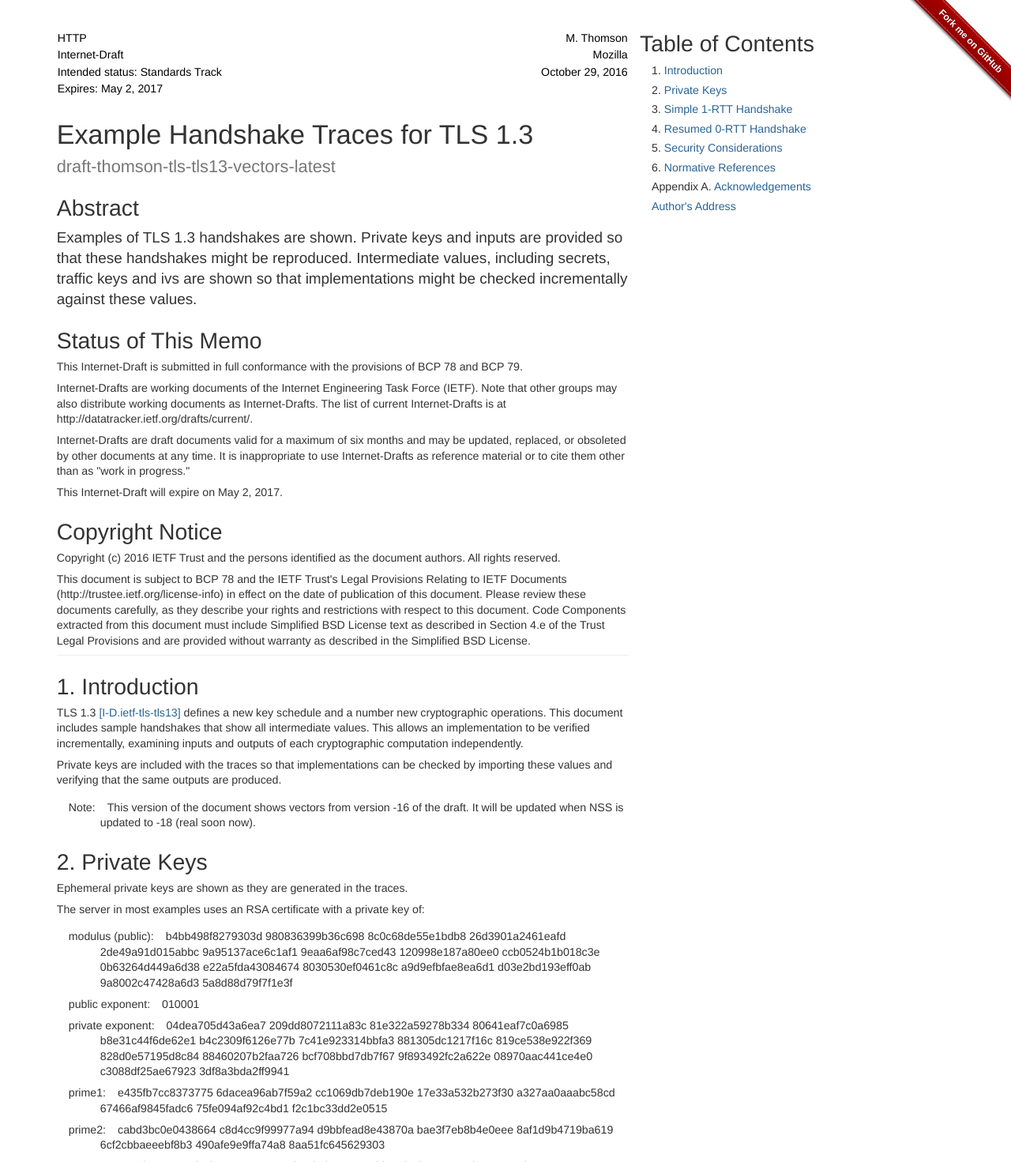
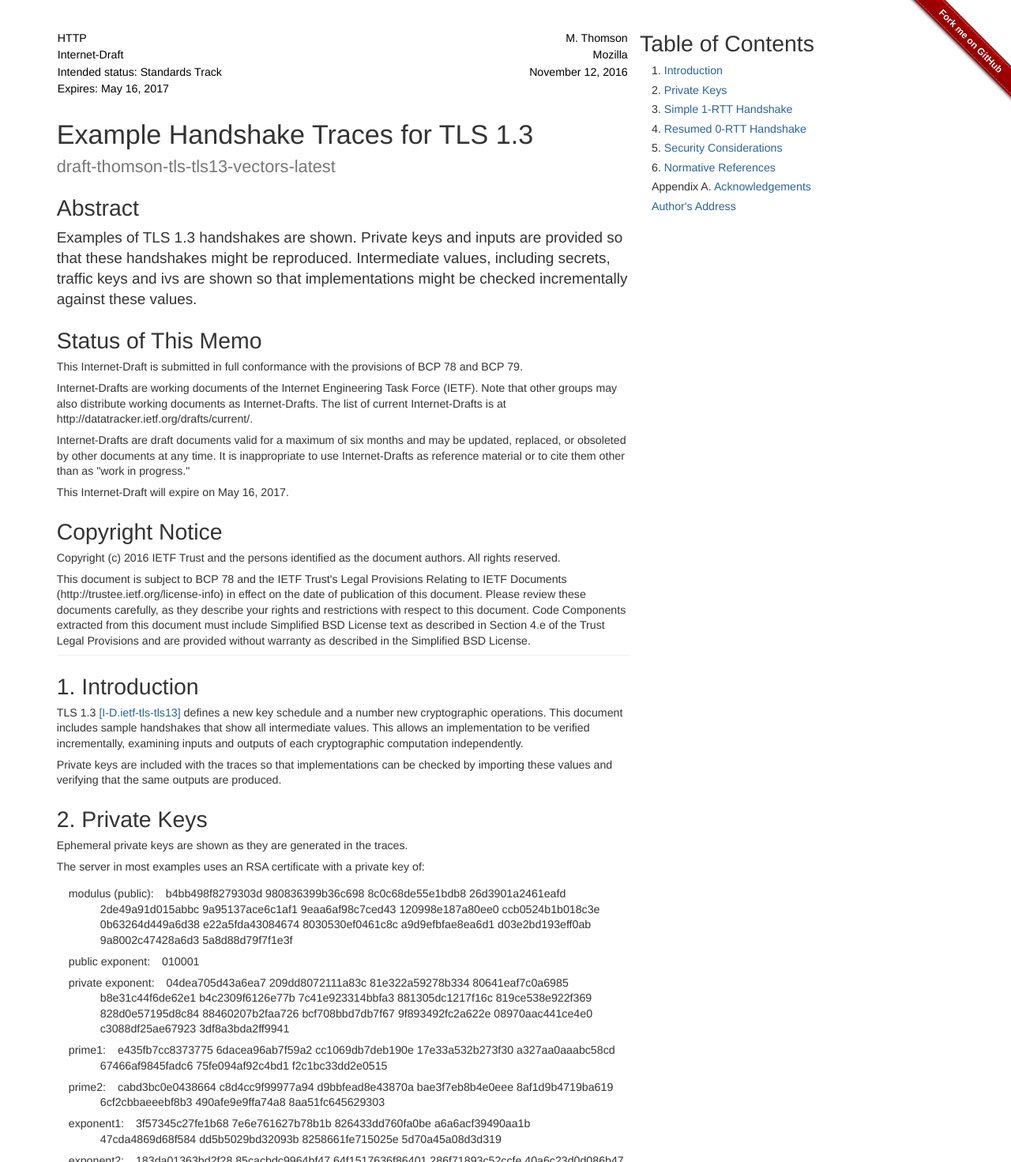
Before and after one commit to tlswg/draft-ietf-tls-tls13-vectors, a plain HTML site: page draft-thomson-tls-tls13-vectors.html in a window 1280 px wide. Shown: the top 1471 px of the page at 79% size. Drawn offline with Linux system fonts and the light colour scheme.

Commit message:
Script updating gh-pages. [ci skip]

```diff
--- a/draft-thomson-tls-tls13-vectors.html
+++ b/draft-thomson-tls-tls13-vectors.html
@@ -283,7 +283,7 @@ li, p {
 
   <meta name="dct.creator" content="Thomson, M." />
   <meta name="dct.identifier" content="urn:ietf:id:draft-thomson-tls-tls13-vectors-latest" />
-  <meta name="dct.issued" scheme="ISO8601" content="2016-10-29" />
+  <meta name="dct.issued" scheme="ISO8601" content="2016-11-12" />
   <meta name="dct.abstract" content="Examples of TLS 1.3 handshakes are shown.  Private keys and inputs are provided so that these handshakes might be reproduced.  Intermediate values, including secrets, traffic keys and ivs are shown so that implementations might be checked incrementally against these values." />
   <meta name="description" content="Examples of TLS 1.3 handshakes are shown.  Private keys and inputs are provided so that these handshakes might be reproduced.  Intermediate values, including secrets, traffic keys and ivs are shown so that implementations might be checked incrementally against these values." />
 
@@ -304,10 +304,10 @@ li, p {
 </tr>
 <tr>
   <td class="left">Intended status: Standards Track</td>
-  <td class="right">October 29, 2016</td>
+  <td class="right">November 12, 2016</td>
 </tr>
 <tr>
-  <td class="left">Expires: May 2, 2017</td>
+  <td class="left">Expires: May 16, 2017</td>
   <td class="right"></td>
 </tr>
 
@@ -328,7 +328,7 @@ li, p {
 <p>This Internet-Draft is submitted in full conformance with the provisions of BCP 78 and BCP 79.</p>
 <p>Internet-Drafts are working documents of the Internet Engineering Task Force (IETF).  Note that other groups may also distribute working documents as Internet-Drafts.  The list of current Internet-Drafts is at http://datatracker.ietf.org/drafts/current/.</p>
 <p>Internet-Drafts are draft documents valid for a maximum of six months and may be updated, replaced, or obsoleted by other documents at any time.  It is inappropriate to use Internet-Drafts as reference material or to cite them other than as "work in progress."</p>
-<p>This Internet-Draft will expire on May 2, 2017.</p>
+<p>This Internet-Draft will expire on May 16, 2017.</p>
 <h1 id="rfc.copyrightnotice">
   <a href="#rfc.copyrightnotice">Copyright Notice</a>
 </h1>
@@ -355,12 +355,6 @@ li, p {
   <h1 id="rfc.section.1"><a href="#rfc.section.1">1.</a> <a href="#introduction" id="introduction">Introduction</a></h1>
 <p id="rfc.section.1.p.1">TLS 1.3 <a href="#I-D.ietf-tls-tls13">[I-D.ietf-tls-tls13]</a> defines a new key schedule and a number new cryptographic operations.  This document includes sample handshakes that show all intermediate values.  This allows an implementation to be verified incrementally, examining inputs and outputs of each cryptographic computation independently.</p>
 <p id="rfc.section.1.p.2">Private keys are included with the traces so that implementations can be checked by importing these values and verifying that the same outputs are produced.</p>
-<p/>
-
-<dl>
-  <dt>Note:</dt>
-  <dd style="margin-left: 8">This version of the document shows vectors from version -16 of the draft.  It will be updated when NSS is updated to -18 (real soon now).</dd>
-</dl>
 <h1 id="rfc.section.2"><a href="#rfc.section.2">2.</a> <a href="#private-keys" id="private-keys">Private Keys</a></h1>
 <p id="rfc.section.2.p.1">Ephemeral private keys are shown as they are generated in the traces.</p>
 <p id="rfc.section.2.p.2">The server in most examples uses an RSA certificate with a private key of:</p>
```
Also changed, not shown: index.html (+4 -10 lines), draft-thomson-tls-tls13-vectors.txt.
